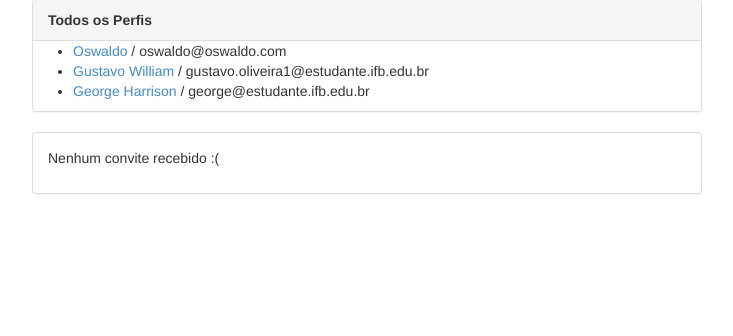
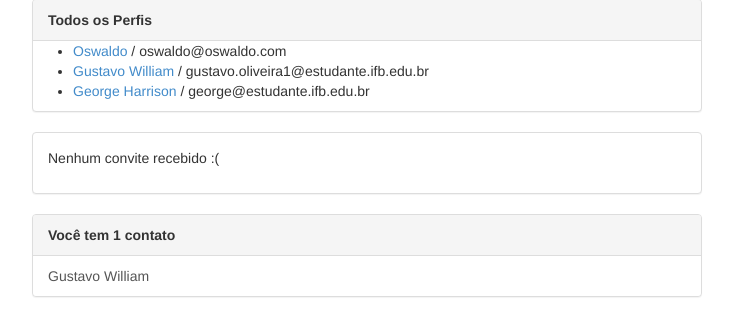
Before and after one commit to GustavoKristoffersen/ExperienceIn, a Django app: page / in a window 1280 px wide. Shown: the part 121-457 px from the top of the page, without its empty margins (273-1006 px from the left). Run offline with Django 3.2, Linux system fonts and the light colour scheme; data comes from the database, SQL or seed files in the repository; both versions use the stored data as it was after the commit.

Commit message:
Adicionado exibição de contatos e aceitação de convites

```diff
--- a/perfis/models.py
+++ b/perfis/models.py
@@ -6,9 +6,16 @@ class Perfil(models.Model):
     telefone = models.CharField(max_length=15, null=False)
     nome_empresa = models.CharField(max_length=255, null=False)
 
+    contatos = models.ManyToManyField('self')
+
     def convidar(self, perfil_convidado):
         Convite(solicitante=self, convidado=perfil_convidado).save()
 
 class Convite(models.Model):
    solicitante = models.ForeignKey(Perfil, on_delete=models.CASCADE, related_name='convites_feitos')
    convidado = models.ForeignKey(Perfil, on_delete=models.CASCADE, related_name='convites_recebidos')
+
+   def aceitar(self):
+       self.convidado.contatos.add(self.solicitante)
+       self.solicitante.contatos.add(self.convidado)
+       self.delete()
--- a/perfis/templates/index.html
+++ b/perfis/templates/index.html
@@ -30,7 +30,7 @@
                 {% for convite in perfil_logado.convites_recebidos.all %}
                     <li class="list-group-item">
                             {{ convite.solicitante.nome }}
-                            <a href="#" class="pull-right">aceitar</a>
+                            <a href="{% url 'aceitar' convite.id %}" class="pull-right">aceitar</a>
                     </li>
                 {% endfor %}
             </ul>
@@ -41,5 +41,24 @@
         {% endif %}
         {% endwith %}
     </div>
+
+    <div class="panel panel-default">
+        {% with total_de_contatos=perfil_logado.contatos.count %}
+            {% if total_de_contatos %}
+                <div class="panel-heading">
+                        <strong>Você tem {{total_de_contatos}} contato{{ total_de_contatos|pluralize }}</strong>
+                </div>
+                <ul class="list-group">
+                    {% for contato in perfil_logado.contatos.all %}
+                        <a href="{% url 'exibir' contato.id %}" class="list-group-item">{{ contato.nome }}</a>
+                    {% endfor %}
+                </ul>
+            {% else %}
+                <div class="panel-body">
+                    <p>Você não possui contatos no momento :(</p>
+                </div>
+            {% endif %}
+        {% endwith %}
+      </div>
 </div>
 {% endblock %}
--- a/perfis/urls.py
+++ b/perfis/urls.py
@@ -5,4 +5,5 @@ urlpatterns = [
     path('', views.index, name='index'),
     path('perfis/<int:id>', views.exibir, name='exibir'),
     path('perfis/<int:id>/convidar', views.convidar, name='convidar'),
+    path('convite/<int:convite_id>/aceitar', views.aceitar, name='aceitar'),
 ]
--- a/perfis/views.py
+++ b/perfis/views.py
@@ -1,5 +1,5 @@
 from django.shortcuts import redirect, render
-from perfis.models import Perfil
+from perfis.models import Perfil, Convite
 
 def index(request):
     return render(request, 'index.html', {'perfis' : Perfil.objects.all(), 'perfil_logado' : get_perfil_logado(request)})
@@ -7,7 +7,10 @@ def index(request):
 def exibir(request, id):
     perfil = Perfil.objects.get(id=id)
 
-    return render(request, 'perfil.html', {'perfil' : perfil, 'perfil_logado' : get_perfil_logado(request)})
+    perfil_logado = get_perfil_logado(request)
+    ja_e_contato = perfil in perfil_logado.contatos.all()
+
+    return render(request, 'perfil.html', {'perfil' : perfil, 'perfil_logado' : get_perfil_logado(request), 'ja_e_contato' : ja_e_contato})
 
 def convidar(request, id):
     perfil_a_convidar = Perfil.objects.get(id=id)
@@ -18,3 +21,9 @@ def convidar(request, id):
 
 def get_perfil_logado(request):
    return Perfil.objects.get(id=1)
+
+def aceitar(request, convite_id):
+    convite = Convite.objects.get(id=convite_id)
+    convite.aceitar()
+
+    return redirect('index')
```
Also changed, not shown: perfis/templates/perfil.html (+6 -1 lines), db.sqlite3, perfis/migrations/0003_perfil_contatos.py (added).
